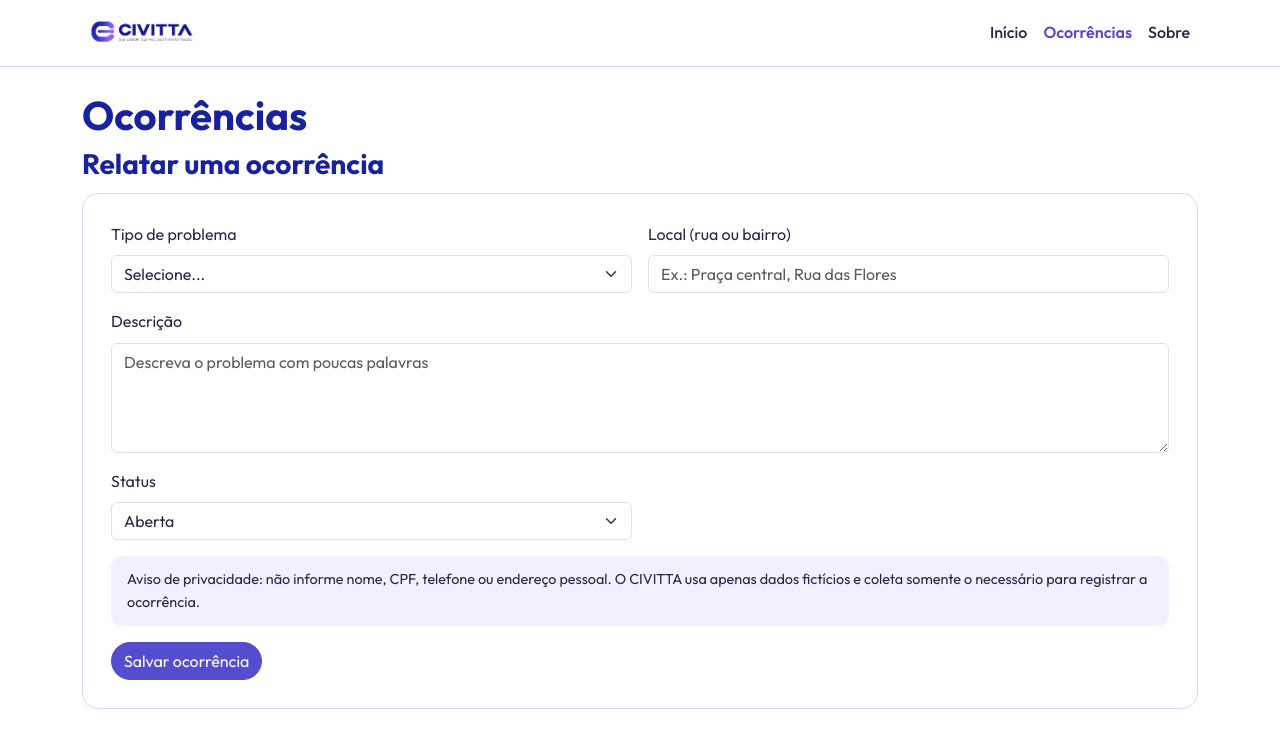
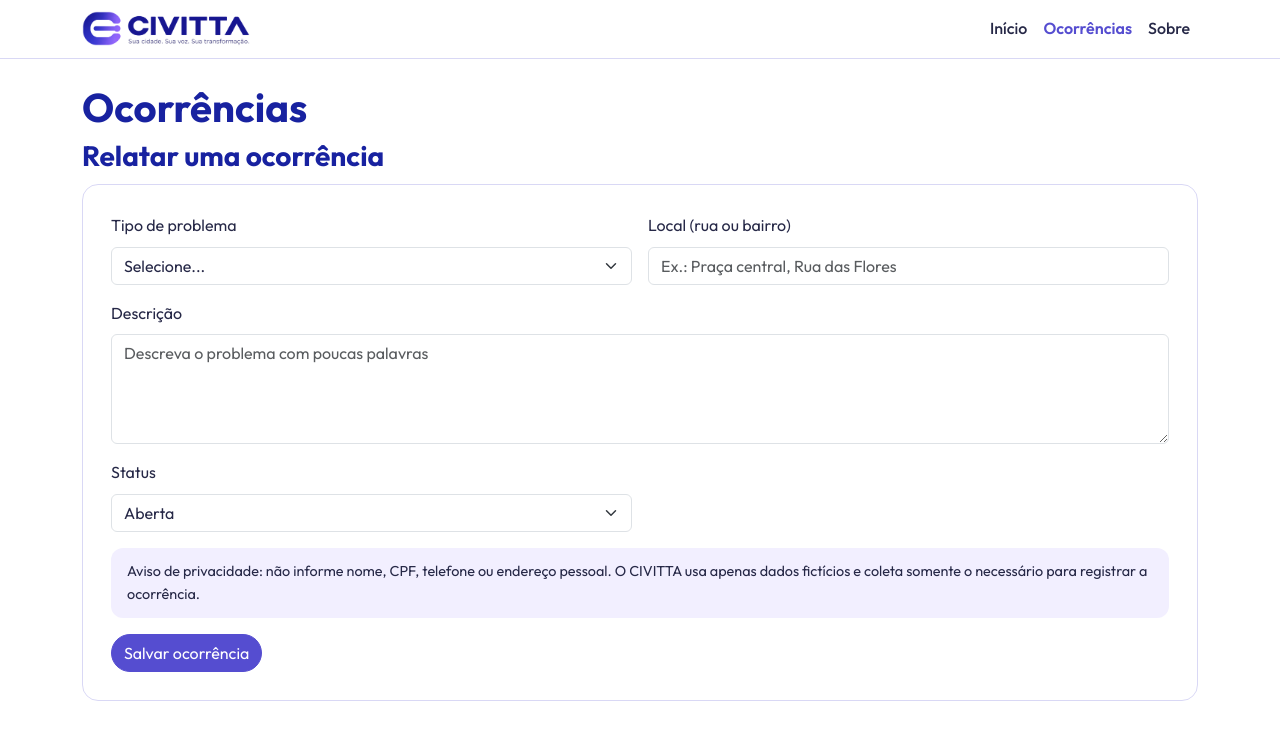
Before and after one commit to marivwz/Civitta.P2, a plain HTML site: page ocorrencias.html in a window 1280 px wide. Shown: the top 730 px of the page. Drawn offline with nearby package versions, Linux system fonts and the light colour scheme; files that its build step writes are made by us from their sources.

Commit message:
ajusta responsividade

```diff
--- a/ocorrencias.html
+++ b/ocorrencias.html
@@ -20,7 +20,7 @@
     <nav class="navbar navbar-expand-md" aria-label="Navegação principal">
       <div class="container">
         <a class="navbar-brand" href="index.html">
-          <img src="img/Logo.png" alt="CIVITTA: sua cidade, sua voz, sua transformação" width="900" height="189">
+          <img src="img/Logo (1).png" alt="CIVITTA: sua cidade, sua voz, sua transformação" width="150" height="32">
         </a>
         <button class="navbar-toggler" type="button" data-bs-toggle="collapse"
                 data-bs-target="#menu-principal" aria-controls="menu-principal"
--- a/style.css
+++ b/style.css
@@ -1,4 +1,10 @@
+/* ==========================================================
+   CIVITTA - Estilos (Mobile First)
+   Ordem: 1) variáveis  2) base  3) componentes  4) páginas
+          5) media queries (tablet 768px e desktop 992px)
+   ========================================================== */
 
+/* 1) VARIÁVEIS: paleta da marca */
 :root {
   --navy: #1822A0;
   --indigo: #3638B8;
@@ -6,19 +12,20 @@
   --lavanda: #7363E7;
   --lilas: #9178FF;
   --branco: #FFFFFF;
-  --texto: #262847;
-  --raio: 1rem;
+  --texto: #262847;               /* cor de texto corrido, mais suave que o azul-marinho */
+  --raio: 1rem;                   /* cantos arredondados, como na logo */
   --borda: 1px solid rgba(85, 77, 208, 0.22);
 
+  /* Ajusta as cores padrão do Bootstrap para a paleta */
   --bs-body-font-family: "Outfit", system-ui, -apple-system, "Segoe UI", Roboto, sans-serif;
   --bs-body-color: var(--texto);
   --bs-link-color: var(--violeta);
   --bs-link-hover-color: var(--navy);
 }
 
-
+/* 2) BASE */
 body {
-  display: flex;
+  display: flex;                  /* rodapé sempre no fim da tela */
   flex-direction: column;
   min-height: 100vh;
   font-family: var(--bs-body-font-family);
@@ -27,6 +34,12 @@ body {
 
 main {
   flex: 1;
+}
+
+/* Nenhuma imagem passa da largura do container */
+img {
+  max-width: 100%;
+  height: auto;
 }
 
 h1, h2, h3, h4, .navbar-brand {
@@ -39,22 +52,31 @@ h2 {
   margin-bottom: 0.75rem;
 }
 
-
+/* Foco visível para navegação por teclado */
 :focus-visible {
   outline: 3px solid var(--lilas);
   outline-offset: 2px;
 }
 
+/* 3) COMPONENTES */
 
+/* Navbar */
 .navbar {
   background: var(--branco);
   border-bottom: var(--borda);
 }
 
+.navbar-brand {
+  margin-right: 0;
+  padding: 0;
+}
+
+/* Logo: a largura define o tamanho e a altura acompanha (sem distorcer) */
 .navbar-brand img {
   display: block;
-  height: 2rem;
-  width: auto;
+  width: 7.5rem;                  /* celular */
+  max-width: 100%;
+  height: auto;
 }
 
 .navbar .nav-link {
@@ -67,6 +89,7 @@ h2 {
   font-weight: 600;
 }
 
+/* Botões Bootstrap na cor da marca */
 .btn-primary {
   --bs-btn-bg: var(--violeta);
   --bs-btn-border-color: var(--violeta);
@@ -87,15 +110,16 @@ h2 {
 }
 
 .btn {
-  border-radius: 999px;
+  border-radius: 999px;           /* botões em formato de pílula */
 }
 
+/* Cards */
 .card {
   border: var(--borda);
   border-radius: var(--raio);
 }
 
-
+/* Rodapé */
 footer {
   margin-top: 3rem;
   border-top: var(--borda);
@@ -103,7 +127,9 @@ footer {
   font-size: 0.9rem;
 }
 
+/* 4) PÁGINAS */
 
+/* --- index: destaque inicial --- */
 .hero {
   color: var(--branco);
   background: linear-gradient(135deg, var(--navy) 0%, var(--indigo) 55%, var(--violeta) 100%);
@@ -137,10 +163,10 @@ footer {
   outline-color: var(--branco);
 }
 
-
+/* --- ocorrências: formulário em Grid --- */
 #form-ocorrencia {
   display: grid;
-  grid-template-columns: 1fr;
+  grid-template-columns: 1fr;     /* celular: uma coluna */
   gap: 1rem;
   padding: 1.25rem;
   border: var(--borda);
@@ -151,7 +177,7 @@ footer {
 .aviso-privacidade,
 .mensagem,
 #form-ocorrencia > .d-flex {
-  grid-column: 1 / -1;
+  grid-column: 1 / -1;            /* ocupa a linha inteira */
 }
 
 .aviso-privacidade {
@@ -167,7 +193,7 @@ footer {
   color: var(--bs-danger-text-emphasis);
 }
 
-
+/* Mensagem geral do formulário (JS adiciona .sucesso ou .erro) */
 .mensagem:empty {
   display: none;
 }
@@ -189,6 +215,7 @@ footer {
   border-left: 4px solid var(--bs-danger);
 }
 
+/* --- ocorrências: lista em Grid --- */
 #lista-ocorrencias {
   display: grid;
   grid-template-columns: 1fr;
@@ -202,6 +229,7 @@ footer {
   border-radius: 0.75rem;
 }
 
+/* Status: JS define data-status na <article> (aberta | andamento | resolvida) */
 .ocorrencia {
   border-left: 6px solid var(--lilas);
 }
@@ -214,7 +242,7 @@ footer {
   border-left-color: var(--navy);
 }
 
-
+/* --- ocorrências: painel de log --- */
 .log-lista {
   display: flex;
   flex-direction: column;
@@ -234,23 +262,29 @@ footer {
   border-radius: 0 0.5rem 0.5rem 0;
 }
 
+.log-lista li[data-resultado="erro"] {
+  border-left-color: var(--bs-danger);
+}
 
+/* 5) MEDIA QUERIES */
+
+/* Tablet (a partir de 768px) */
 @media (min-width: 768px) {
   h2 {
     font-size: 1.75rem;
   }
 
   .navbar-brand img {
-    height: 2.5rem;
+    width: 9rem;                   /* tablet */
   }
 
   .hero .container {
-    padding-top: 4rem !important;
+    padding-top: 4rem !important;     /* sobrescreve py-5 do Bootstrap */
     padding-bottom: 4rem !important;
   }
 
   #form-ocorrencia {
-    grid-template-columns: 1fr 1fr;
+    grid-template-columns: 1fr 1fr;   /* tipo e local lado a lado */
     padding: 1.75rem;
   }
 
@@ -259,19 +293,26 @@ footer {
   }
 }
 
+/* Desktop (a partir de 992px) */
 @media (min-width: 992px) {
+  .navbar-brand img {
+    width: 10.5rem;                /* desktop */
+  }
+
   .hero .container {
     padding-top: 6rem !important;
     padding-bottom: 6rem !important;
   }
 
-.painel-log {
+  /* Painel de log acompanha a rolagem ao lado da lista */
+  .painel-log {
     position: sticky;
     top: 1rem;
     align-self: flex-start;
   }
 }
 
+/* Respeita quem prefere menos movimento */
 @media (prefers-reduced-motion: reduce) {
   * {
     transition: none !important;
```
Also changed, not shown: index.html (+1 -1 lines), sobre.html (+2 -2 lines), img/Logo (1).png (added).
